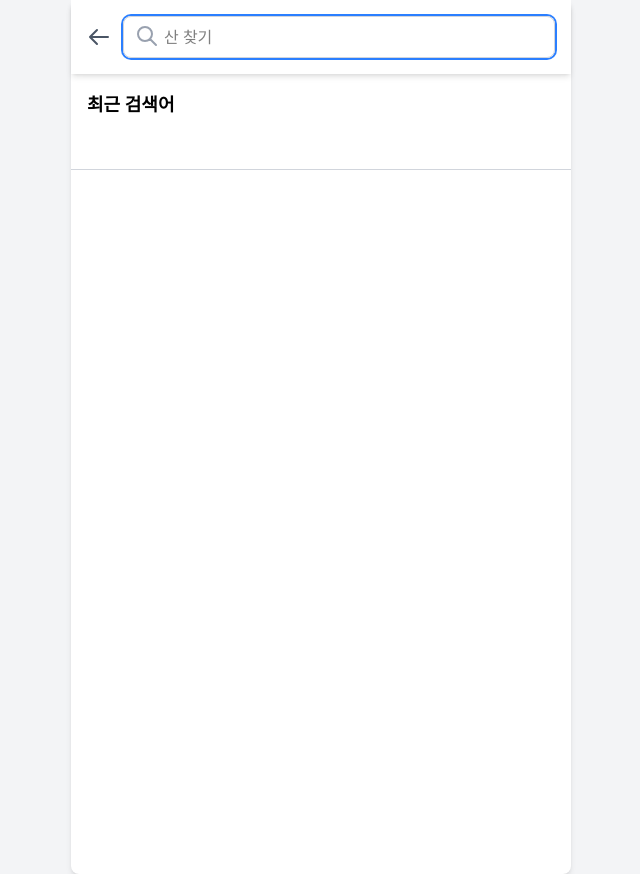
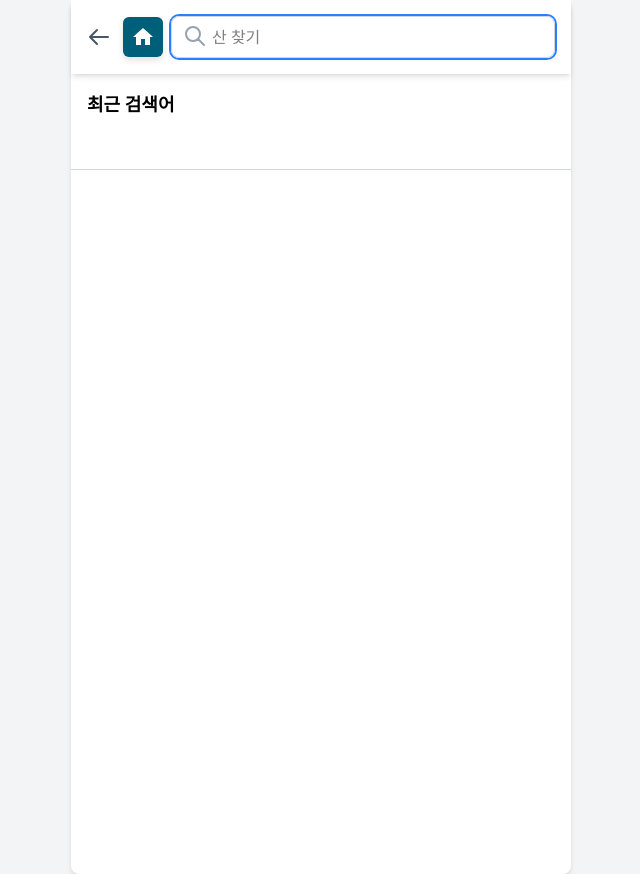
Before and after one commit to ganeodolu/santa, a Next.js app: page /search in a window 1280 px wide. Shown: the whole page, without its empty margins (319-959 px from the left). Built offline with nearby package versions, Linux system fonts and the light colour scheme.

Commit message:
feat: 헤더에 홈버튼 추가

```diff
--- a/src/features/Header/ui/SearchHeaderWithBack.tsx
+++ b/src/features/Header/ui/SearchHeaderWithBack.tsx
@@ -1,5 +1,6 @@
 import BackButton from "@/shared/ui/Header/BackButton";
 import BaseHeader from "@/shared/ui/Header/BaseHeader";
+import HomeButton from "@/shared/ui/Header/HomeButton";
 import SearchInput from "@/shared/ui/Header/SearchInput";
 
 type SearchHeaderWithBackProps = {
@@ -13,6 +14,7 @@ const SearchHeaderWithBack = ({
 }: SearchHeaderWithBackProps) => (
   <BaseHeader>
     <BackButton />
+    <HomeButton href={"/"} />
     <SearchInput
       value={searchKeyword}
       onChange={onChange}
--- a/src/features/Header/ui/SearchHeaderWithBackNoFunction.tsx
+++ b/src/features/Header/ui/SearchHeaderWithBackNoFunction.tsx
@@ -2,6 +2,7 @@ import BackButton from "@/shared/ui/Header/BackButton";
 import BaseHeader from "@/shared/ui/Header/BaseHeader";
 import SearchInput from "@/shared/ui/Header/SearchInput";
 import Link from "next/link";
+import HomeButton from "@/shared/ui/Header/HomeButton";
 
 type Props = {
   href: string;
@@ -10,6 +11,7 @@ type Props = {
 const SearchHeaderWithBackNoFunction = ({ href }: Props) => (
   <BaseHeader>
     <BackButton />
+    <HomeButton href={"/"} />
     <Link href={href} className="w-full">
       <SearchInput isAutoFocused={false} />
     </Link>
--- /dev/null
+++ b/src/shared/ui/Header/HomeButton.tsx
@@ -0,0 +1,26 @@
+import Link from "next/link";
+
+type Props = {
+  href: string;
+};
+
+const HomeButton = ({href}: Props) => {
+  return (
+    <Link
+    className="mr-2 flex cursor-pointer items-center space-x-2 rounded-md bg-cyan-800 px-2 py-2 drop-shadow-md duration-300 hover:bg-cyan-600"
+    href={href}
+    >
+      <svg
+        className="fill-white"
+        xmlns="http://www.w3.org/2000/svg"
+        width="24"
+        height="24"
+        viewBox="0 0 24 24"
+      >
+        <path d="M10 20v-6h4v6h5v-8h3L12 3 2 12h3v8z" />
+      </svg>
+    </Link>
+  );
+};
+
+export default HomeButton;
```
